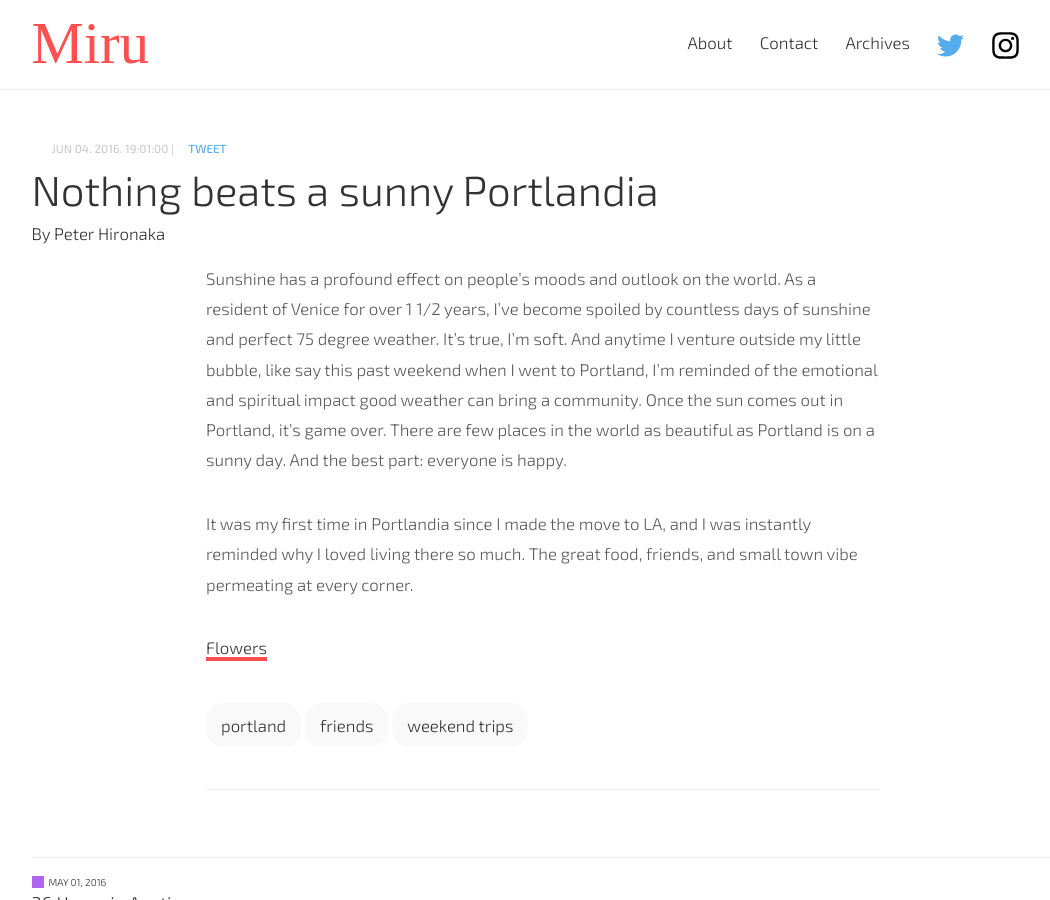
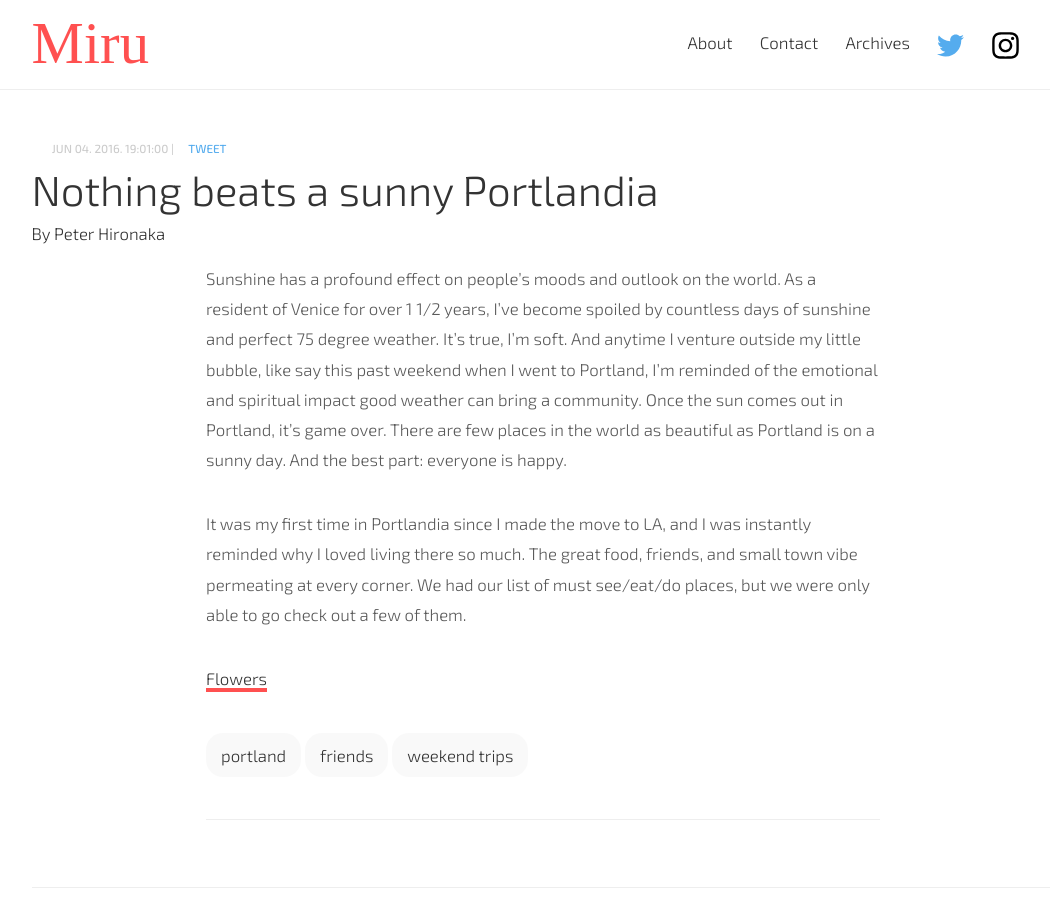
Before and after one commit to PHironaka/Miru-Blog, a Jekyll site: the page built from _posts/2016-06-04-nothing-beats-a-sunny-portlandia.markdown, in a window 1280 px wide and 900 px high. Shown: the whole window, without its empty margins (97-1147 px from the left). Built offline with Jekyll 4.4.1, drawn with Linux system fonts in a browser that asks for light colours; some web fonts are replaced; a script that is not in the unit is left out; comment, search, counter and statistics services are not loaded.

Commit message:
Updated Nothing Beats A Sunny Portlandia

```diff
--- a/_posts/2016-06-04-nothing-beats-a-sunny-portlandia.markdown
+++ b/_posts/2016-06-04-nothing-beats-a-sunny-portlandia.markdown
@@ -12,6 +12,6 @@ Field name:
 
 Sunshine has a profound effect on people's moods and outlook on the world. As a resident of Venice for over 1 1/2 years, I've become spoiled by countless days of sunshine and perfect 75 degree weather. It's true, I'm soft. And anytime I venture outside my little bubble, like say this past weekend when I went to Portland, I'm reminded of the emotional and spiritual impact good weather can bring a community. Once the sun comes out in Portland, it's game over. There are few places in the world as beautiful as Portland is on a sunny day. And the best part: everyone is happy.
 
-It was my first time in Portlandia since I made the move to LA, and I was instantly reminded why I loved living there so much. The great food, friends, and small town vibe permeating at every corner.
+It was my first time in Portlandia since I made the move to LA, and I was instantly reminded why I loved living there so much. The great food, friends, and small town vibe permeating at every corner. We had our list of must see/eat/do places, but we were only able to go check out a few of them.
 
 [Flowers](/uploads/DSCF6899.JPG)
```
